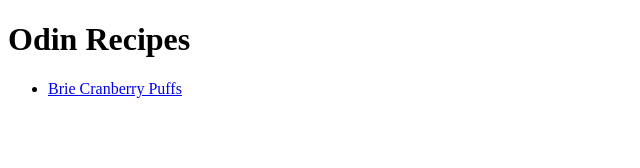
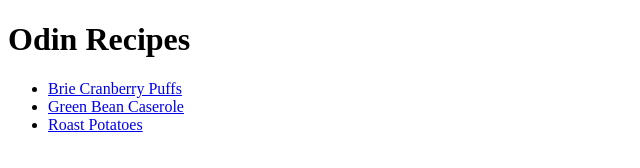
Before and after one commit to JakeJHurt/odin-recipes, a plain HTML site: page index.html in a window 1280 px wide. Shown: the whole page, without its empty margins (0-640 px from the left). Drawn offline with Linux system fonts and the light colour scheme.

Commit message:
Added links to potato and green bean recipe pages

```diff
--- a/index.html
+++ b/index.html
@@ -10,6 +10,8 @@
     <h1>Odin Recipes</h1>
     <ul>
         <li><a href="./recipes/brie-cranberry-puffs.html">Brie Cranberry Puffs</a></li>
+        <li><a href="./recipes/green-bean-caserole.html">Green Bean Caserole</a></li>
+        <li><a href="./recipes/roast-potatoes.html">Roast Potatoes</a></li>
     </ul>
 </body>
 </html>
```
